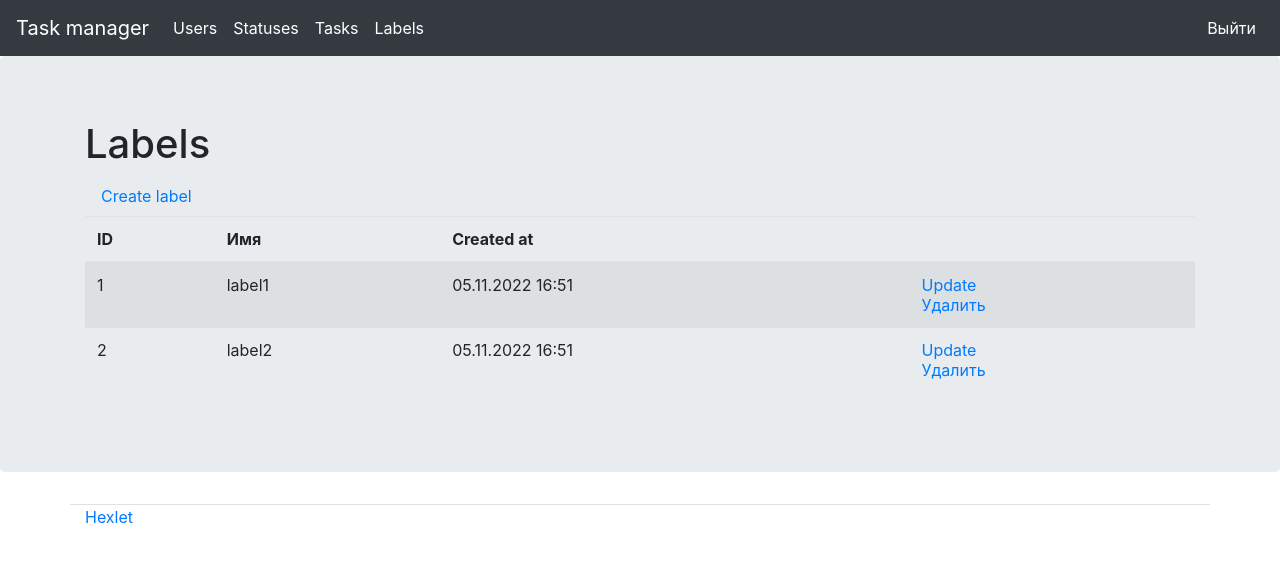
After one commit to devdenh/python-project-52, a Django app: page /labels/ in a window 1280 px wide. The commit adds this page. Shown: the top 562 px of the page. Run offline with Django 4.2, Linux system fonts and the light colour scheme; a user stored in the database is signed in; data comes from the database, SQL or seed files in the repository; some libraries are stand-ins or nearby versions.

Commit message:
step6: add label crud, tests

```diff
--- /dev/null
+++ b/task_manager/fixtures/labels.json
@@ -0,0 +1,16 @@
+[
+  {
+    "model": "labels.label",
+    "pk": 1,
+    "fields": {
+      "name": "label1"
+    }
+  },
+  {
+    "model": "labels.label",
+    "pk": 2,
+    "fields": {
+      "name": "label2"
+    }
+  }
+]
--- /dev/null
+++ b/task_manager/labels/apps.py
@@ -0,0 +1,6 @@
+from django.apps import AppConfig
+
+
+class LabelsConfig(AppConfig):
+    default_auto_field = "django.db.models.BigAutoField"
+    name = "task_manager.labels"
--- /dev/null
+++ b/task_manager/labels/models.py
@@ -0,0 +1,15 @@
+from django.db import models
+from django.utils.translation import gettext_lazy as _
+from django.urls import reverse_lazy
+from django.utils import timezone
+
+
+class Label(models.Model):
+    name = models.CharField(_('Name'), max_length=100, unique=True)
+    created_at = models.DateTimeField(default=timezone.now)
+
+    def get_absolute_url(self):
+        return reverse_lazy('labels:index')
+
+    def __str__(self):
+        return self.name
--- /dev/null
+++ b/task_manager/labels/urls.py
@@ -0,0 +1,11 @@
+from django.urls import path
+from task_manager.labels import views
+
+app_name = 'labels'
+
+urlpatterns = [
+    path('', views.IndexView.as_view(), name='index'),
+    path('create/', views.LabelRegistrate.as_view(), name='create'),
+    path('<int:pk>/update', views.LabelUpdate.as_view(), name='update'),
+    path('<int:pk>/delete', views.LabelDelete.as_view(), name='delete'),
+]
--- /dev/null
+++ b/task_manager/labels/views.py
@@ -0,0 +1,62 @@
+from django.views.generic import (
+    ListView, CreateView, UpdateView
+)
+from django.contrib.messages.views import SuccessMessageMixin
+from django.utils.translation import gettext as _
+from task_manager.labels.forms import LabelForm
+from django.contrib.auth.mixins import LoginRequiredMixin
+from django.views.generic import DeleteView
+from task_manager.tasks.models import Task
+from task_manager.labels.models import Label
+from django.urls import reverse_lazy
+from django.contrib import messages
+from django.shortcuts import redirect
+
+
+REGISTRATION_SUCCESS_MESSAGE = _("Label created Successfully")
+UPDATE_SUCCESS_MESSAGE = _("Label updated Successfully")
+DELETE_SUCCESS_MESSAGE = _("Label deleted Successfully")
+STATUS_USED_MESSAGE = _("You can't delete labels are still being used")
+
+
+class IndexView(LoginRequiredMixin,
+                ListView):
+    model = Label
+    template_name = 'labels/index.html'
+
+
+class LabelRegistrate(LoginRequiredMixin,
+                      SuccessMessageMixin,
+                      CreateView):
+
+    form_class = LabelForm
+    template_name = 'labels/create.html'
+    success_url = reverse_lazy('labels:index')
+    success_message = REGISTRATION_SUCCESS_MESSAGE
+
+
+class LabelUpdate(LoginRequiredMixin,
+                  SuccessMessageMixin,
+                  UpdateView):
+
+    model = Label
+    form_class = LabelForm
+    template_name = 'labels/update.html'
+    success_url = reverse_lazy('labels:index')
+    success_message = UPDATE_SUCCESS_MESSAGE
+
+
+class LabelDelete(LoginRequiredMixin,
+                  SuccessMessageMixin,
+                  DeleteView):
+
+    model = Label
+    template_name = 'labels/delete.html'
+    success_url = reverse_lazy('labels:index')
+    success_message = DELETE_SUCCESS_MESSAGE
+
+    def form_valid(self, form):
+        if Task.objects.filter(label=self.kwargs['pk']):
+            messages.error(self.request, STATUS_USED_MESSAGE)
+            return redirect(reverse_lazy('labels:index'))
+        return super().form_valid(form)
--- a/task_manager/settings.py
+++ b/task_manager/settings.py
@@ -47,7 +47,8 @@ INSTALLED_APPS = [
     "task_manager",
     "task_manager.users",
     "task_manager.statuses",
-    "task_manager.tasks"
+    "task_manager.tasks",
+    "task_manager.labels"
 ]
 
 MIDDLEWARE = [
--- a/task_manager/tasks/models.py
+++ b/task_manager/tasks/models.py
@@ -2,6 +2,7 @@ from django.db import models
 from django.urls import reverse_lazy
 from django.utils.translation import gettext_lazy as _
 from task_manager.users.models import User
+from task_manager.labels.models import Label
 from task_manager.statuses.models import Statuses
 from django.utils import timezone
 
@@ -13,6 +14,7 @@ class Task(models.Model):
     author = models.ForeignKey(User, on_delete=models.PROTECT, related_name="author", null=True)
     executor = models.ForeignKey(User, on_delete=models.PROTECT, related_name="executor", null=True)
     created_at = models.DateTimeField(default=timezone.now)
+    label = models.ManyToManyField(Label)
 
     def get_absolute_url(self):
         return reverse_lazy('tasks:index')
--- /dev/null
+++ b/task_manager/templates/labels/delete.html
@@ -0,0 +1,6 @@
+{% extends 'layouts/confirm_delete.html' %}
+{% load i18n %}
+
+{% block header %}
+{% translate "Delete label" %}
+{% endblock %}
--- /dev/null
+++ b/task_manager/templates/labels/index.html
@@ -0,0 +1,37 @@
+{% extends 'layouts/base.html' %}
+{% load bootstrap4 %}
+{% load i18n %}
+
+{% block header %}
+{% translate "Labels" %}
+{% endblock %}
+
+{% bootstrap_messages %}
+
+{% block content %}
+    <a class="nav-link" href="{% url 'labels:create' %}">{% translate "Create label" %}</a>
+<table class="table table-striped">
+  <thead>
+    <tr>
+      <th>{% translate "id"|upper %}</th>
+      <th>{% translate "name"|capfirst %}</th>
+      <th>{% translate "created at"|capfirst %}</th>
+      <th></th>
+    </tr>
+  </thead>
+  <tbody>
+    {% for label in object_list %}
+      <tr>
+        <td>{{ label.id }}</td>
+        <td>{{ label.name }}</td>
+        <td>{{ label.created_at|date:"d.m.Y H:i" }}</td>
+        <td>
+          <a href="{% url 'labels:update' label.pk %}">{% translate "Update" %}</a>
+          <br>
+          <a href="{% url 'labels:delete' label.pk %}">{% translate "Delete" %}</a>
+        </td>
+      </tr>
+    {% endfor %}
+  </tbody>
+</table>
+{% endblock %}
--- a/task_manager/templates/layouts/base.html
+++ b/task_manager/templates/layouts/base.html
@@ -34,6 +34,9 @@
             </li>
             <li class="nav-item ">
               <a class="nav-link text-white" href={% url 'tasks:index' %}>{% translate "Tasks" %}</a>
+            </li>
+            <li class="nav-item ">
+              <a class="nav-link text-white" href={% url 'labels:index' %}>{% translate "Labels" %}</a>
             </li>
 
             {% endif %}
--- a/task_manager/urls.py
+++ b/task_manager/urls.py
@@ -25,5 +25,5 @@ urlpatterns = [
     path("users/", include("task_manager.users.urls")),
     path("statuses/", include("task_manager.statuses.urls")),
     path("tasks/", include("task_manager.tasks.urls")),
-
+    path("labels/", include("task_manager.labels.urls"))
 ]
```
Also changed, not shown: task_manager/fixtures/test_data.json (+9 -1 lines), task_manager/labels/forms.py (added, +9 -0 lines), task_manager/labels/tests.py (added, +82 -0 lines), task_manager/templates/labels/create.html (renamed from task_manager/tests.py, +8 -6 lines), task_manager/templates/labels/update.html (added, +10 -0 lines), task_manager/templates/tasks/detail.html (+13 -3 lines), task_manager/labels/__init__.py (added).
